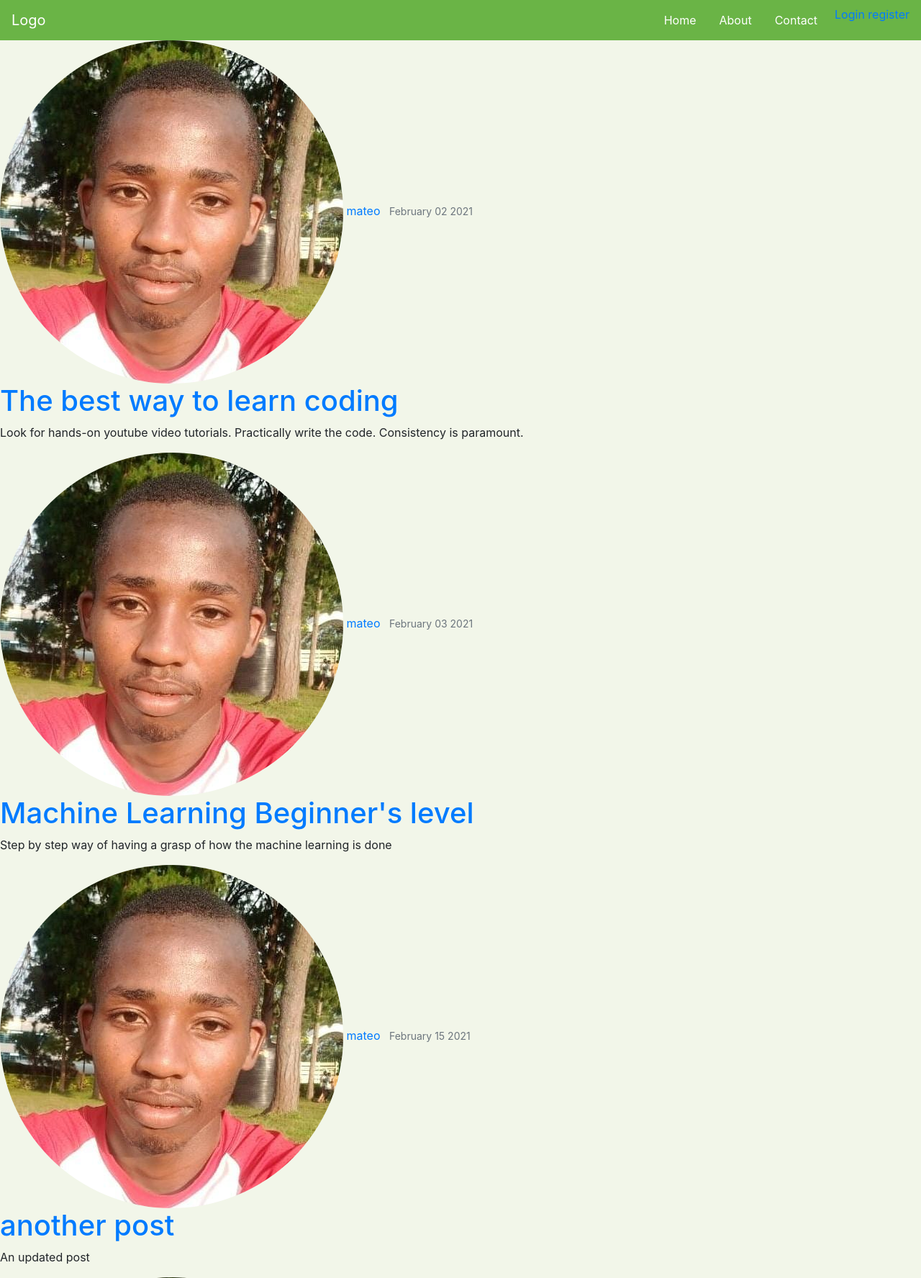
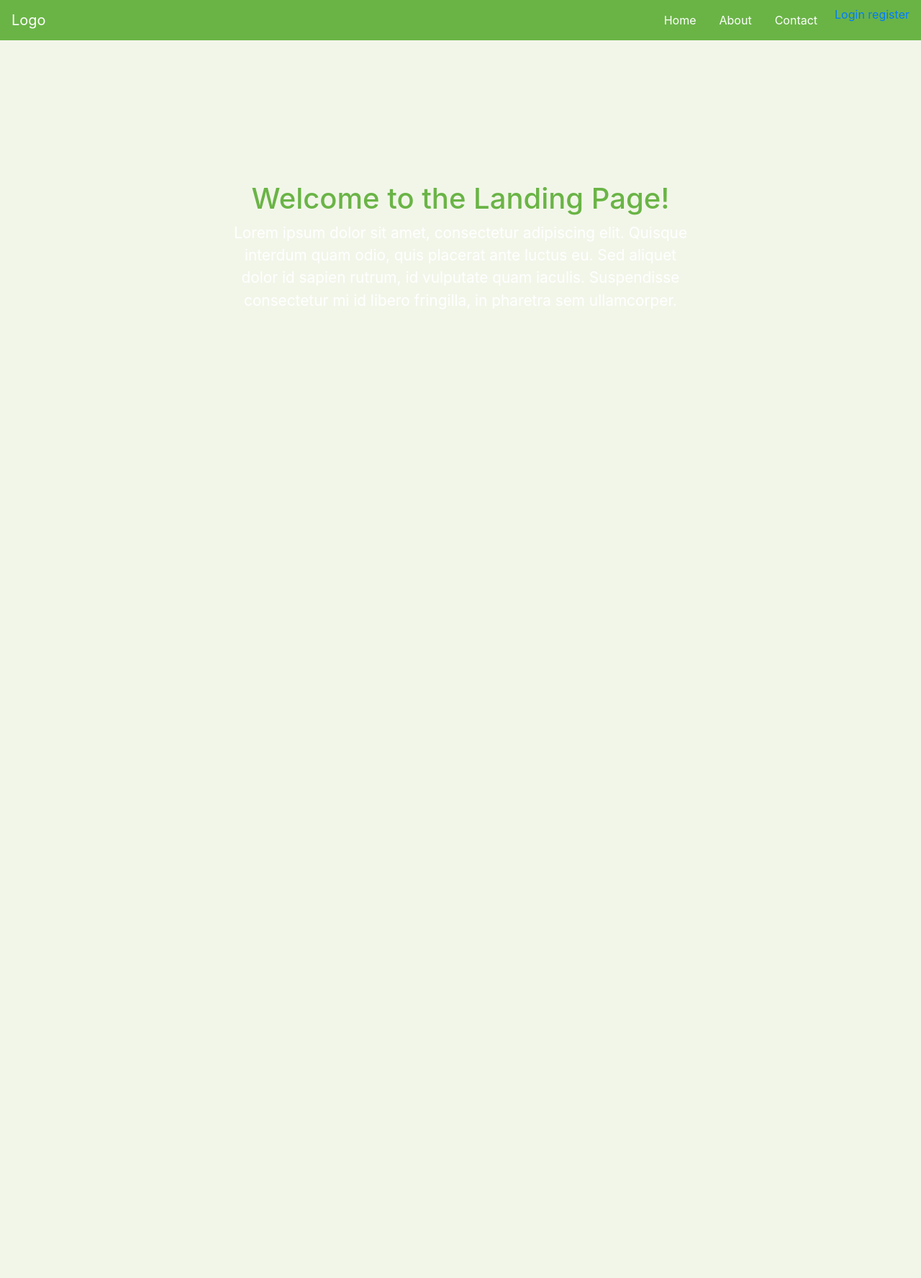
Before and after one commit to mateojoms/SocialSite, a Django app: page / in a window 1280 px wide. Shown: the top 1776 px of the page at 72% size. After the commit the page ends 429 px from the top, so only its background shows below. Run offline with Django 3.2, Linux system fonts and the light colour scheme; data comes from the database, SQL or seed files in the repository; both versions use the stored data as it was after the commit; some libraries are stand-ins or nearby versions.

Commit message:
My first push

```diff
--- a/blog/static/blog/nav.css
+++ b/blog/static/blog/nav.css
@@ -3,6 +3,8 @@ body {
     margin: 0;
     background: #f2f6e9;
 }
+
+
 
 .navbar {
     background:#6ab446;
@@ -25,3 +27,28 @@ body {
 .navbar-collapse {
     justify-content: flex-end;
 }
+.overlay {
+    position: absolute;
+    min-height: 100%;
+    min-width: 100%;
+    left: 0;
+    top: 0;
+    background: rgba(0, 0, 0, 0.6);
+}
+.description {
+    left: 50%;
+    position: absolute;
+    top: 45%;
+    transform: translate(-50%, -55%);
+    text-align: center;
+}
+
+.description h1 {
+    color: #6ab446;
+}
+
+.description p {
+    color: #fff;
+    font-size: 1.3rem;
+    line-height: 1.5;
+}
--- /dev/null
+++ b/blog/static/blog/nav.js
@@ -0,0 +1,3 @@
+$(document).ready(function(){
+    $('.header').height($(window).height());
+})
--- a/blog/templates/blog/base.html
+++ b/blog/templates/blog/base.html
@@ -8,9 +8,10 @@
         <meta name="viewport" content="width=device-width, initial-scale=1">
         <link rel="stylesheet" href="https://cdn.jsdelivr.net/npm/bootstrap@4.5.3/dist/css/bootstrap.min.css"
               integrity="sha384-TX8t27EcRE3e/ihU7zmQxVncDAy5uIKz4rEkgIXeMed4M0jlfIDPvg6uqKI2xXr2" crossorigin="anonymous">
-         <link rel="stylesheet" href="bootstrap/css/bootstrap.min.css">
 
-        <link rel="stylesheet" type="text/css" href="blog/nav.css">
+
+        <link rel="stylesheet" type="text/css" href="{%  static 'blog/nav.css' %}">
+
     </head>
 
     <body>
@@ -46,33 +47,29 @@
 
     </div>
 </nav>
+
      <style type="text/css">
-                  .navbar {
-  background:#6ab446;
-}
-.nav-link,
-.navbar-brand {
-  color: #fff;
-  cursor: pointer;
-}
-.nav-link {
-  margin-right: 1em !important;
-}
-.nav-link:hover {
-  color: #000;
-}
-.navbar-collapse {
-  justify-content: flex-end;
-}
+
 
     </style>
     {% block content %}
-_
+_<header class="page-header header container-fluid">
+<style>
+    .header {
+    background-image: url('img1.jpg');
+    background-size: cover;
+    background-position: center;
+    position: relative;
+}
+</style>
+    <div class="overlay"></div>
+</header>
 {% endblock %}
     <script src="https://code.jquery.com/jquery-3.5.1.min.js"
             integrity="sha256-9/aliU8dGd2tb6OSsuzixeV4y/faTqgFtohetphbbj0=" crossorigin="anonymous"></script>
     <script src="https://cdn.jsdelivr.net/npm/bootstrap@4.5.3/dist/js/bootstrap.min.js"
             integrity="sha384-w1Q4orYjBQndcko6MimVbzY0tgp4pWB4lZ7lr30WKz0vr/aWKhXdBNmNb5D92v7s" crossorigin="anonymous"></script>
+     <script src="{% static 'blog/nav.js'%}"></script>
     </body>
 
 
--- a/blog/templates/blog/home.html
+++ b/blog/templates/blog/home.html
@@ -1,10 +1,11 @@
 {% extends "blog/base.html" %}
 {% block content %}
+    {% if user.is_authenticated %}
     {% for post in posts %}
         <article class="media content-section">
         <div class="media-body">
             <div class="article-metadata">
-                <img class="rounded-circle account-img" src="{{ post.author.profile.image.url }}" style="border-image-width:12px">
+                <img class="rounded-circle account-img" src="{{ post.author.profile.image.url }}" width="150" height="150">
                 <a class ='mr-2' href="">{{ post.author }}</a>
                 <small class="text-muted">{{ post.date_published|date:'F d Y' }}</small>
             </div>
@@ -15,5 +16,11 @@
         </div>
         </article>
     {% endfor %}
+        {% else %}
+<div class="description">
+    <h1>Welcome to the Landing Page!</h1>
+    <p>Lorem ipsum dolor sit amet, consectetur adipiscing elit. Quisque interdum quam odio, quis placerat ante luctus eu. Sed aliquet dolor id sapien rutrum, id vulputate quam iaculis. Suspendisse consectetur mi id libero fringilla, in pharetra sem ullamcorper.</p>
+</div>
+    {% endif %}
 
 {% endblock %}
```
Also changed, not shown: blog/static/blog/img1.jpg (added), blog/templates/blog/img1.jpg (added), db.sqlite3.
